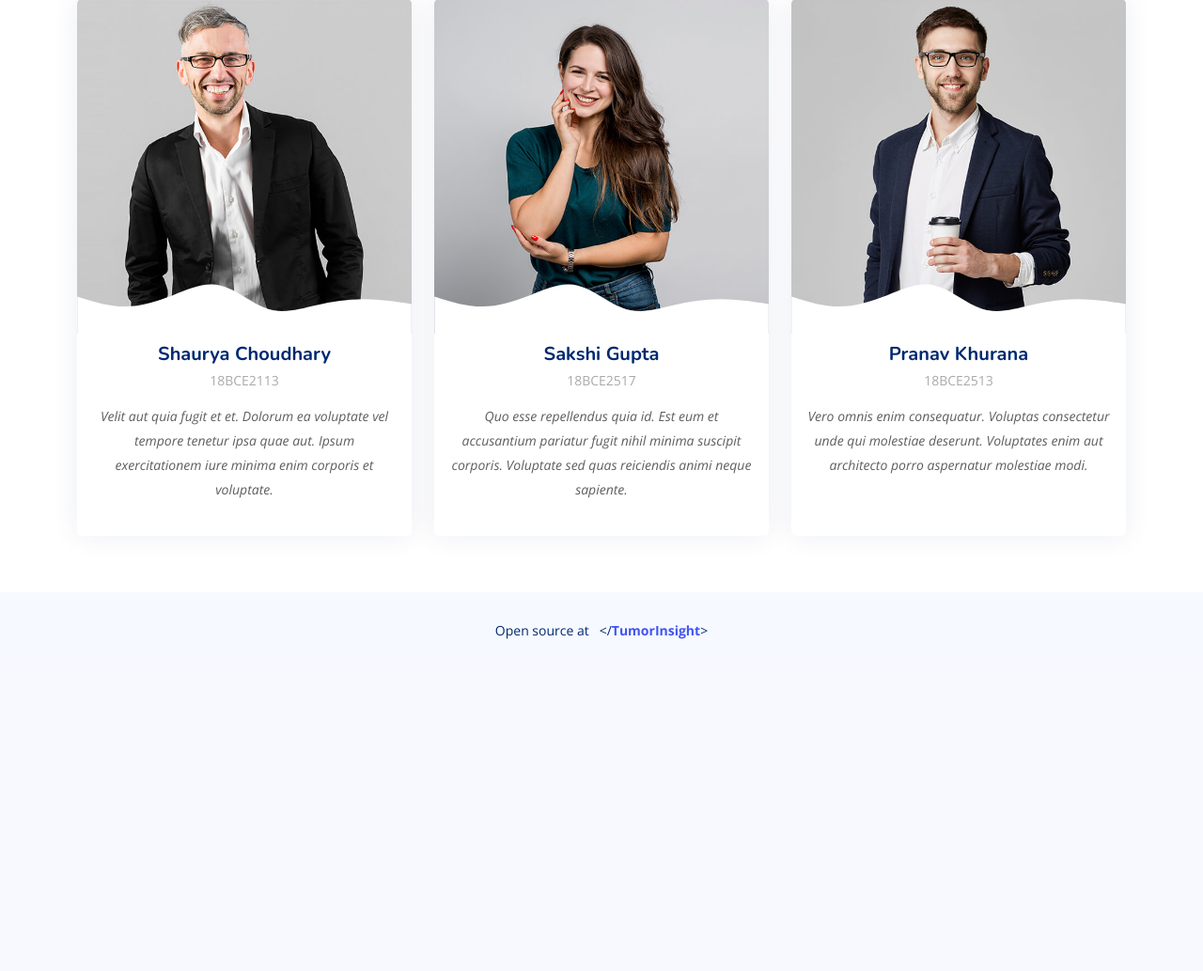
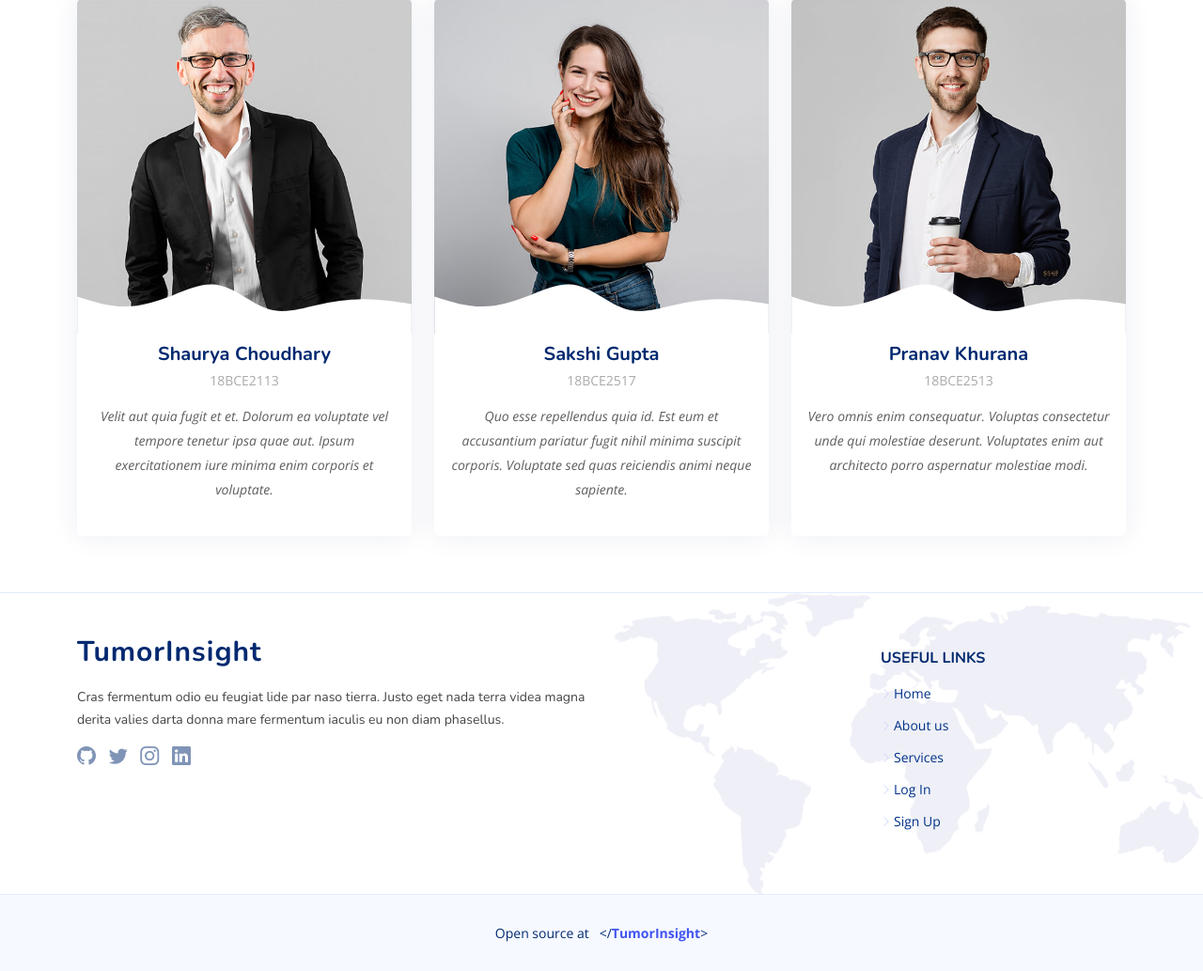
Before and after one commit to f-societyy/front-tumorinsight, a Flask app: page / in a window 1280 px wide. Shown: the part 3667-4700 px from the top of the page at 94% size. Before the commit the page ends 4347 px from the top, so only its background shows below. Run offline with Flask 2, Linux system fonts and the light colour scheme; some libraries are stand-ins or nearby versions.

Commit message:
Update footer

```diff
--- a/templates/base.html
+++ b/templates/base.html
@@ -71,6 +71,39 @@
 
   <!-- ======= Footer ======= -->
   <footer id="footer" class="footer">
+    <div class="footer-top">
+      <div class="container">
+        <div class="row gy-4">
+          <div class="col-lg-6 col-md-12 footer-info">
+            <a href="index.html" class="logo d-flex align-items-center">
+              <!-- <img src="assets/img/logo.png" alt=""> -->
+              <span>TumorInsight</span>
+            </a>
+            <br>
+            <p>Cras fermentum odio eu feugiat lide par naso tierra. Justo eget nada terra videa magna derita valies darta donna mare fermentum iaculis eu non diam phasellus.</p>
+            <div class="social-links mt-3">
+              <a href="https://github.com/shaurya-src" target="_blank" class="github"><i class="bi bi-github"></i></a>
+              <a href="#" class="twitter"><i class="bi bi-twitter"></i></a>
+              <a href="#" class="instagram"><i class="bi bi-instagram bx bxl-instagram"></i></a>
+              <a href="https://www.linkedin.com/in/shaurya-src/" target="_blank" class="linkedin"><i class="bi bi-linkedin bx bxl-linkedin"></i></a>
+            </div>
+          </div>
+          <div class="col-lg-3"></div>
+          <div class="col-lg-3 col-md-12 footer-links">
+            <h4>Useful Links</h4>
+            <ul>
+              <li><i class="bi bi-chevron-right"></i> <a href="">Home</a></li>
+              <li><i class="bi bi-chevron-right"></i> <a href="#about">About us</a></li>
+              <li><i class="bi bi-chevron-right"></i> <a href="#services">Services</a></li>
+              <li><i class="bi bi-chevron-right"></i> <a href="login">Log In</a></li>
+              <li><i class="bi bi-chevron-right"></i> <a href="register">Sign Up</a></li>
+            </ul>
+
+          </div>
+
+        </div>
+      </div>
+    </div>
     <div class="container">
       <div class="copyright">
         Open source at &nbsp; &lt;/<strong><span><a href="https://github.com/shaurya-src/TumorInsight" target="_blank">TumorInsight</a></span></strong>&gt;
```
